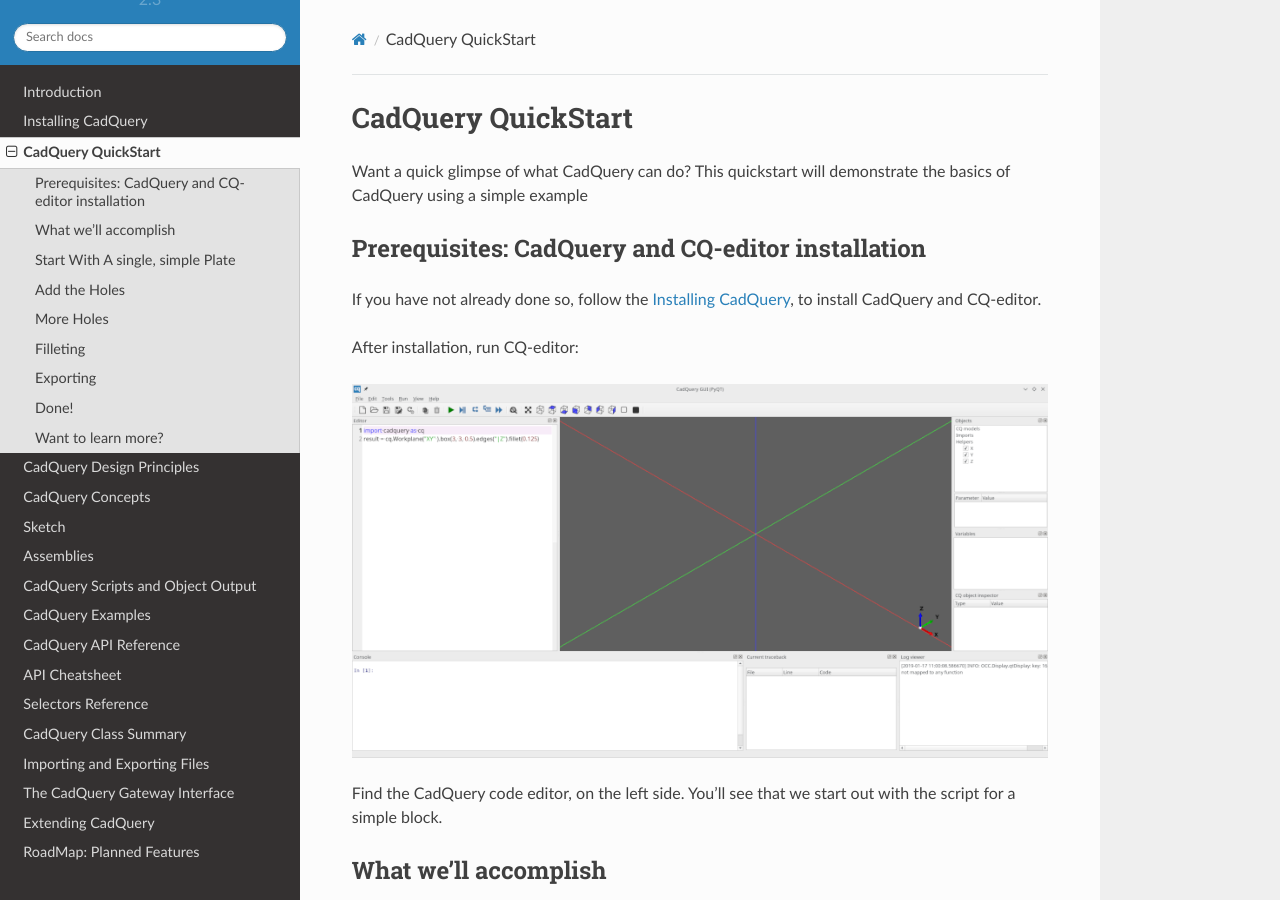
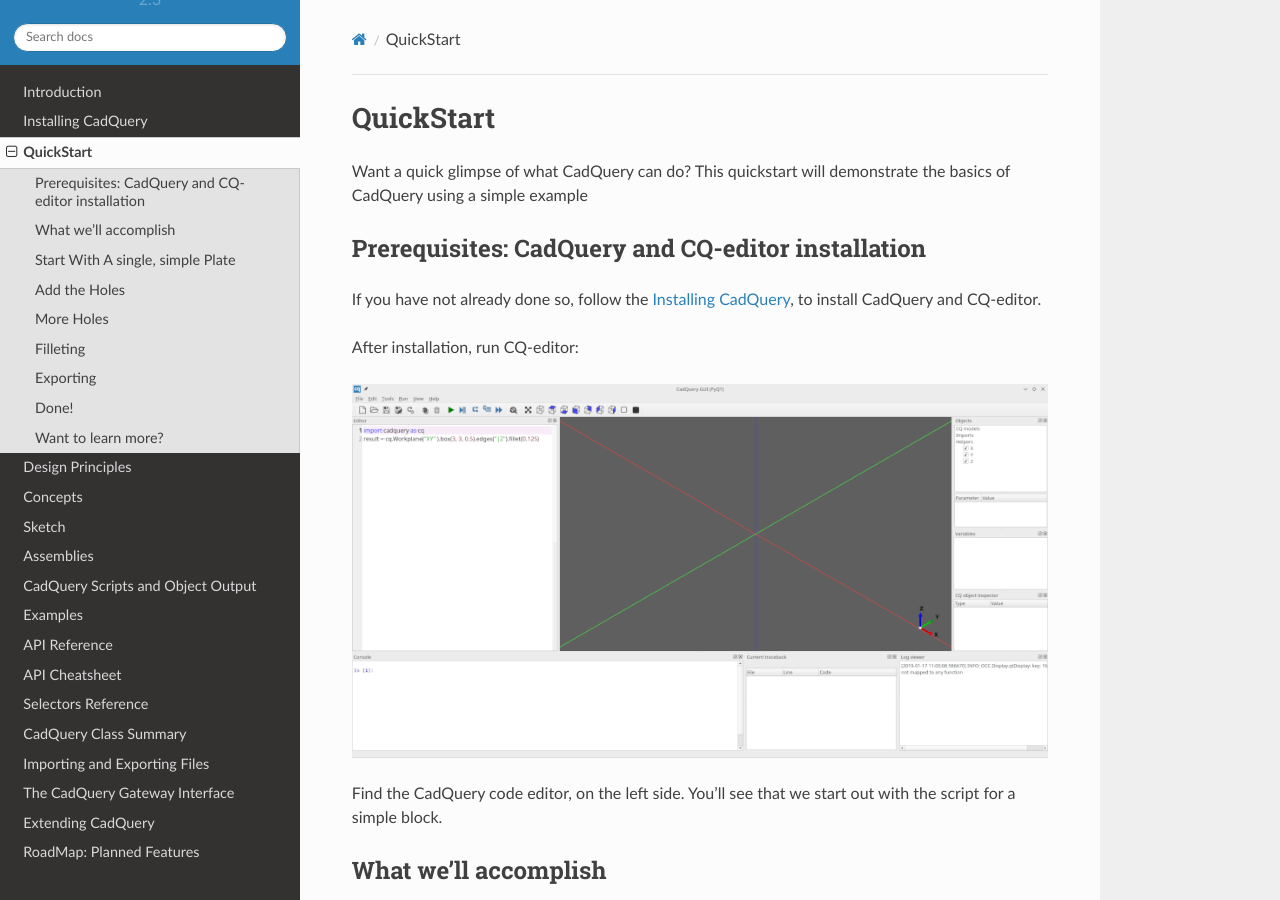
Before and after one commit to CadQuery/cadquery, a Sphinx documentation site: the page built from doc/quickstart.rst, in a window 1280 px wide and 900 px high. Built offline with Sphinx 7.4.7 and the Read the Docs theme 2.0.0, drawn with Linux system fonts in a browser that asks for light colours; some of the changed text lies outside the part shown.

Commit message:
Doc update

```diff
--- a/doc/apireference.rst
+++ b/doc/apireference.rst
@@ -1,7 +1,7 @@
 .. _apireference:
 
 ***********************
-CadQuery API Reference
+API Reference
 ***********************
 
 The CadQuery API is made up of 4 main objects:
--- a/doc/designprinciples.rst
+++ b/doc/designprinciples.rst
@@ -2,7 +2,7 @@
 
 
 ===========================
-CadQuery Design Principles
+Design Principles
 ===========================
 
 
--- a/doc/examples.rst
+++ b/doc/examples.rst
@@ -3,7 +3,7 @@
 .. currentmodule:: cadquery
 
 *********************************
-CadQuery Examples
+Examples
 *********************************
 
 
--- a/doc/primer.rst
+++ b/doc/primer.rst
@@ -2,7 +2,7 @@
 
 .. _cadquery_concepts:
 
-CadQuery Concepts
+Concepts
 ===================================
 
 
--- a/doc/quickstart.rst
+++ b/doc/quickstart.rst
@@ -1,7 +1,7 @@
 .. _quickstart:
 
 ***********************
-CadQuery QuickStart
+QuickStart
 ***********************
 
 .. currentmodule:: cadquery
```
Also changed, not shown: doc/selectors.rst (+14 -0 lines).
